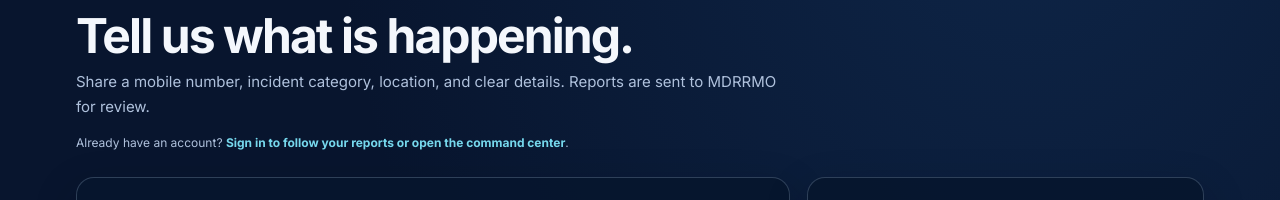
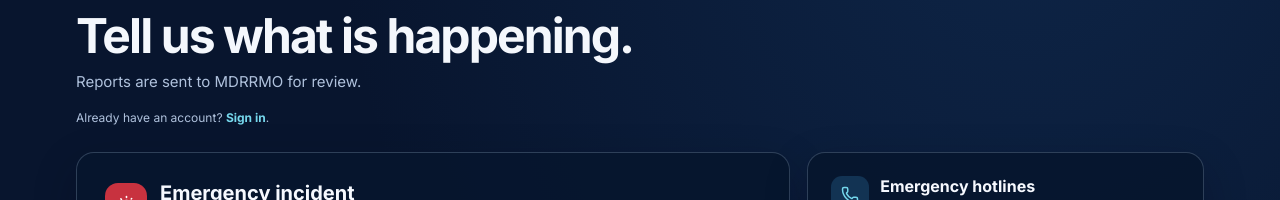
Before and after one commit to emmanuel16-cell/NorzAgapay, a React (Vite) app in the folder web-dashboard/: page /report in a window 1280 px wide. Shown: the part 173-373 px from the top of the page. Built offline with nearby package versions, Linux system fonts and the light colour scheme; no server answers.

Commit message:
Update PublicReportPage.tsx

```diff
--- a/web-dashboard/src/pages/PublicReportPage.tsx
+++ b/web-dashboard/src/pages/PublicReportPage.tsx
@@ -297,8 +297,8 @@ export default function PublicReportPage() {
         <div className="public-report-intro">
           <span className="public-home-eyebrow">{reportType === 'community' ? 'COMMUNITY INCIDENT REPORTING' : 'EMERGENCY INCIDENT REPORTING'}</span>
           <h1>{reportType === 'community' ? 'Share a local concern.' : 'Tell us what is happening.'}</h1>
-          <p>{reportType === 'community' ? 'Report a community hazard so MDRRMO can review it and coordinate a local response.' : 'Share a mobile number, incident category, location, and clear details. Reports are sent to MDRRMO for review.'}</p>
-          {user ? <p className="public-report-login-note">Reporting as <strong>{user.full_name}</strong>. <Link to="/resident-home">Back to resident portal</Link>.</p> : <p className="public-report-login-note">Already have an account? <Link to="/login">Sign in to follow your reports or open the command center</Link>.</p>}
+          <p>{reportType === 'community' ? 'Report a community hazard so MDRRMO can review it and coordinate a local response.' : 'Reports are sent to MDRRMO for review.'}</p>
+          {user ? <p className="public-report-login-note">Reporting as <strong>{user.full_name}</strong>. <Link to="/resident-home">Back to resident portal</Link>.</p> : <p className="public-report-login-note">Already have an account? <Link to="/login">Sign in</Link>.</p>}
         </div>
         <div className="public-report-content-grid">
           <section className="public-intake-panel" aria-labelledby="public-report-title">
```
